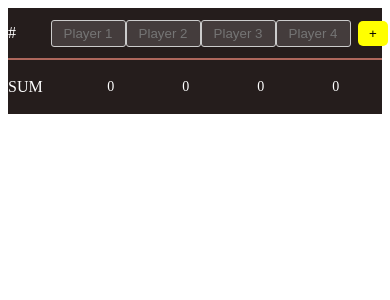
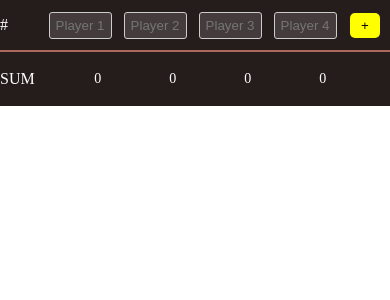
Before and after one commit to Potassium-chromate/tiny_app, a React (Vite) app: page / in a window 390 px wide. Shown: the top 300 px of the page. Built offline with nearby package versions, Linux system fonts and the light colour scheme.

Commit message:
Try to the display issue in mobile

```diff
--- a/src/App.css
+++ b/src/App.css
@@ -24,7 +24,19 @@ p{
   color: white;
 }
 
+body, html {
+  overflow-x: hidden;
+  margin: 0;
+  padding: 0;
+}
+
+* {
+  box-sizing: border-box;
+}
+
 .input-row {
+  max-width: 100vw;
+  overflow-x: hidden;
   display: grid;
   grid-template-columns: 40px repeat(4, 70px) 30px 60px;
   gap: 5px;
```
